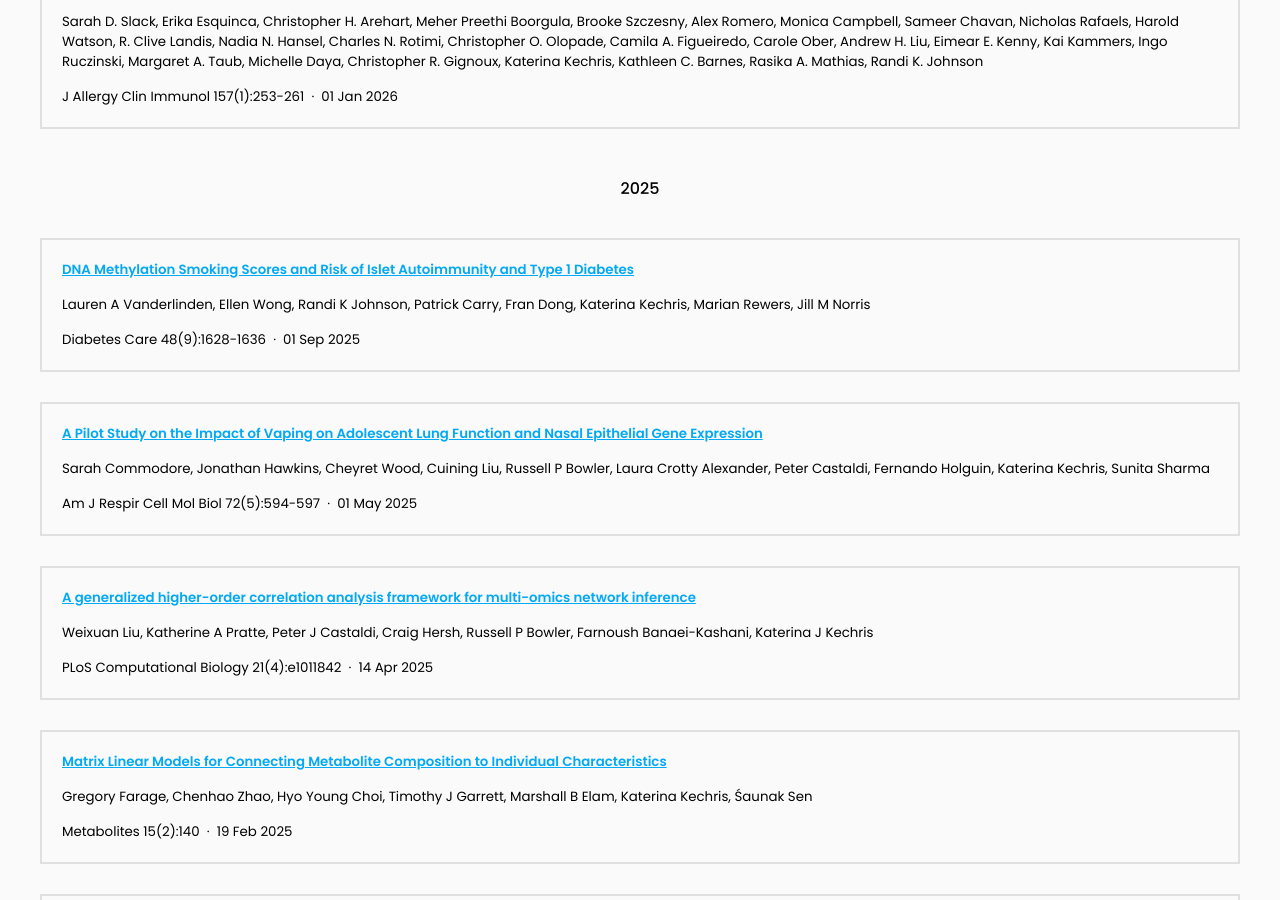
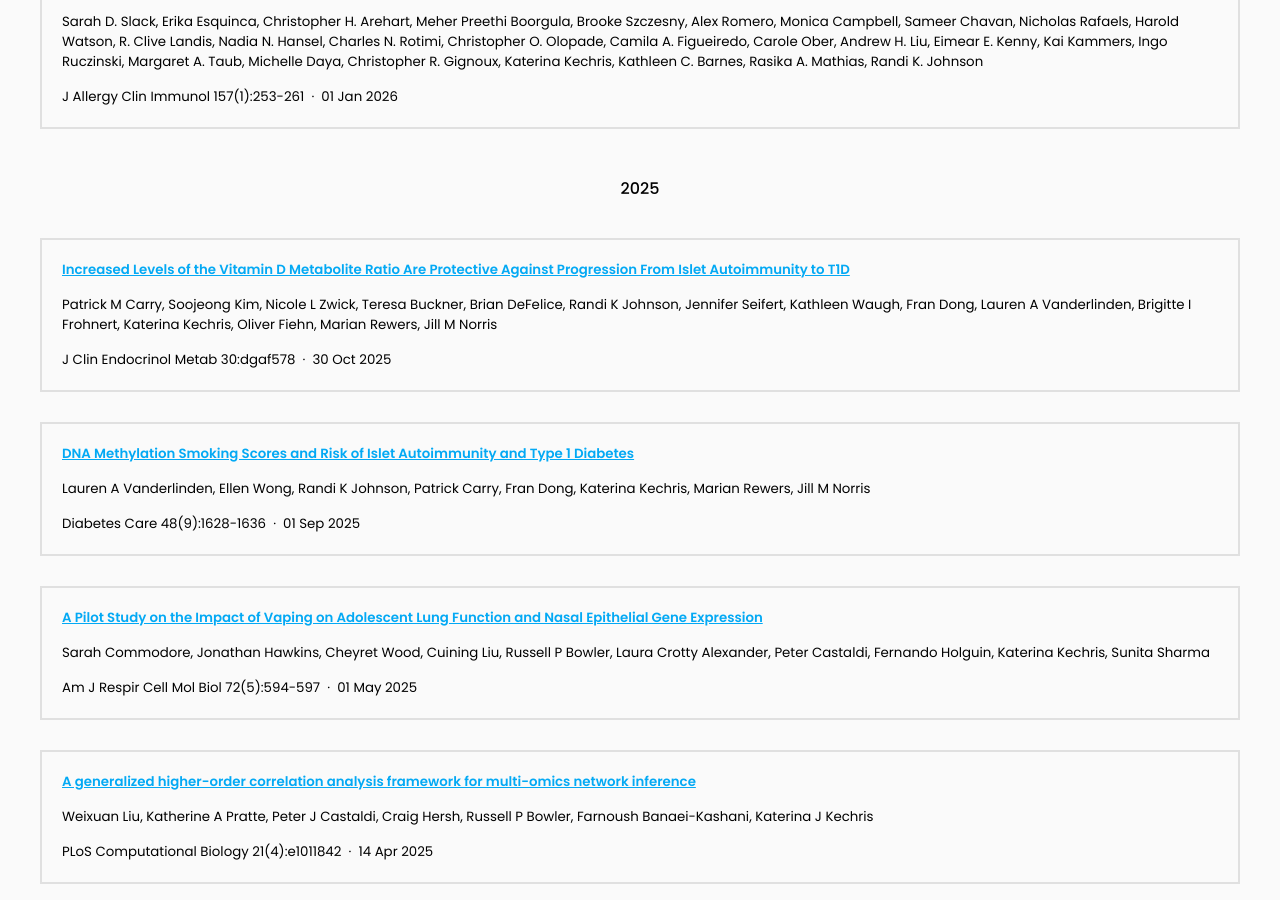
Before and after one commit to KechrisLab/kechrislab.github.io, a Jekyll site: the page built from Publications/index.md, in a window 1280 px wide and 900 px high, scrolled down 627 px. Built offline with Jekyll 4.4.1, drawn with Linux system fonts in a browser that asks for light colours.

Commit message:
Generate citations

```diff
--- a/_data/citations.yaml
+++ b/_data/citations.yaml
@@ -1,6 +1,29 @@
 # DO NOT EDIT, GENERATED AUTOMATICALLY FROM SOURCES.YAML (AND ELSEWHERE)
 # See https://github.com/greenelab/lab-website-template/wiki/Citations
 
+- id: doi:10.1210/clinem/dgaf578
+  title: Increased Levels of the Vitamin D Metabolite Ratio Are Protective Against
+    Progression From Islet Autoimmunity to T1D
+  authors:
+  - Patrick M Carry
+  - Soojeong Kim
+  - Nicole L Zwick
+  - Teresa Buckner
+  - Brian DeFelice
+  - Randi K Johnson
+  - Jennifer Seifert
+  - Kathleen Waugh
+  - Fran Dong
+  - Lauren A Vanderlinden
+  - Brigitte I Frohnert
+  - Katerina Kechris
+  - Oliver Fiehn
+  - Marian Rewers
+  - Jill M Norris
+  publisher: J Clin Endocrinol Metab 30:dgaf578
+  date: '2025-10-30'
+  link: https://academic.oup.com/jcem/advance-article-abstract/doi/10.1210/clinem/dgaf578/8306168?redirectedFrom=fulltext
+  _cache: 0fca2b24b765628c9cdeb670514ceae81f62911a39deb64475d71129afdabacc
 - id: doi:10.1016/j.jaci.2025.07.035
   title: Prediction and characterization of genetically regulated expression of asthma
     tissues from African-ancestry populations
```
